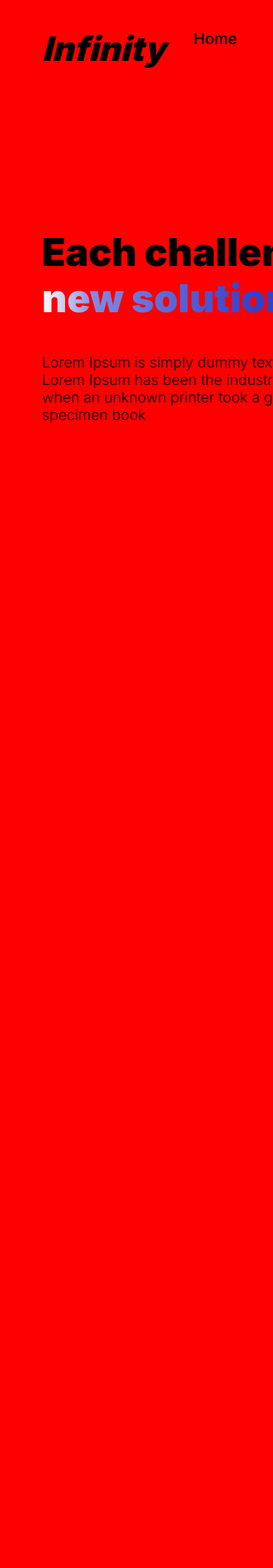
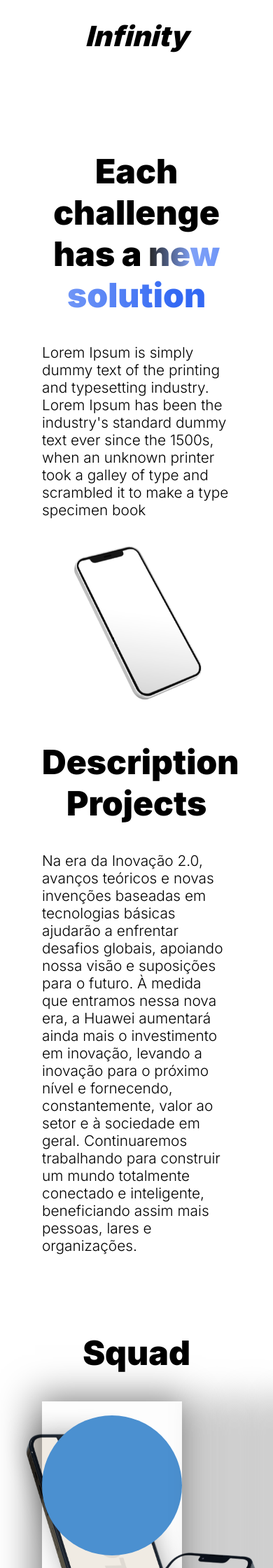
Before and after one commit to ViniciusCuest/Infinity-squad-website, a PHP site: page / in a window 390 px wide. Shown: the top 2240 px of the page at 70% size. Before the commit the page ends 605 px from the top, so only its background shows below. Run offline with PHP 8.4, Linux system fonts and the light colour scheme.

Commit message:
Fixed nav funcionality and add some responsive rules

```diff
--- a/index.html
+++ b/index.html
@@ -15,16 +15,25 @@
    <title>Infinity • Landing</title>
 </head>
 
-<body>
+<body id="body">
+   <!-- Home -->
    <main class="wrapper">
       <header class="header">
          <h1 class="logo">Infinity</h1>
          <nav class="navigation">
-            <ul class="list-navigator">
-               <li class="active">Home</li>
-               <li>Projects</li>
-               <li>Blog</li>
-               <li>Contact Us</li>
+            <ul id="list" class="list-navigator">
+               <li id="0" class="active" onclick="changeIndex(event);">
+                  Home
+               </li>
+               <li id="1" class="" onclick="changeIndex(event);">
+                  Projects
+               </li>
+               <li id="2" class=""  onclick="changeIndex(event);">
+                  Blog
+               </li>
+               <li id="3" class="" onclick="changeIndex(event);">
+                  Contact Us
+               </li>
             </ul>
             <button id="mode" class="switch-theme">
                <span id="icon-mode" class="material-symbols-rounded"></span>
@@ -34,30 +43,77 @@
       <main class="content">
          <section>
             <h1 class="heading">Each challenge has a
-               <span class="heading-gradient"><br>new solution<span>
+               <span class="heading-gradient"><br id="web">new solution<span>
             </h1>
-            <p class="description">Lorem Ipsum is simply dummy text of the printing and typesetting industry. Lorem Ipsum has been the industry's standard dummy text ever since the 1500s, when an unknown printer took a galley of type and scrambled it to make a type specimen book</p>
+            <p class="description">Lorem Ipsum is simply dummy text of the printing and typesetting industry. Lorem
+               Ipsum has been the industry's standard dummy text ever since the 1500s, when an unknown printer took a
+               galley of type and scrambled it to make a type specimen book</p>
          </section>
 
          <img class="image" src="./src/iphone.png" alt="image">
       </main>
       <span class="light"></span>
    </main>
+   <!-- Projecs -->
+   <main class="wrapper">
+      <main class="content">
+         <section>
+            <h1 class="heading">Description Projects</h1>
+            <p class="description">Na era da Inovação 2.0, avanços teóricos e novas invenções baseadas em tecnologias
+               básicas ajudarão a enfrentar desafios globais, apoiando nossa visão e suposições para o futuro. À medida
+               que entramos nessa nova era, a Huawei aumentará ainda mais o investimento em inovação, levando a inovação
+               para o próximo nível e fornecendo, constantemente, valor ao setor e à sociedade em geral. Continuaremos
+               trabalhando para construir um mundo totalmente conectado e inteligente, beneficiando assim mais pessoas,
+               lares e organizações.</p>
+         </section>
+
+         <img class="image" id="last-image" src="./src/iphone2.png" alt="image">
+      </main>
+      <span class="light"></span>
+   </main>
+   <!-- Blog -->
+   <main class="wrapper">
+      <main class="content">
+         <section>
+            <h1 class="heading">Squad</h1>
+            <p class="description"></p>
+            <section class="squad-container">
+               <div class="squad-content">
+                  <div class="profile"></div>
+                  <h1 class="profile-name">Elias</h1>
+               </div>
+               <div class="squad-content">
+
+               </div>
+               <div class="squad-content">
+
+               </div>
+               <div class="squad-content">
+
+               </div>
+            </section>
+         </section>
+      </main>
+      <span class="light"></span>
+   </main>
+   <!-- Contact us -->
+   <main class="wrapper">
+      <main class="content" id="last-content">
+         <section>
+            <h1 class="heading">Contact us</h1>
+            <p class="description"></p>
+         </section>
+         <form class="form">
+            <input class="input-box" type="text">
+            <input class="input-box" type="text">
+            <input class="input-box" type="text">
+            <textarea class="input-area" name="" id="" cols="30" rows="10"></textarea>
+            <button class="submit">Submit</button>
+         </form>
+      </main>
+      <span class="light"></span>
+   </main>
 </body>
-<script type="text/javascript">
-   const html = document.getElementById("html");
-   const icon = document.getElementById("icon-mode");
-   window.addEventListener("load", () => {
-      const mode = localStorage.getItem("mode");
-      if (mode === "dark") {
-         html.classList.add("dark");
-         icon.innerHTML = 'dark_mode';
-         return;
-      }
-      icon.innerHTML = 'light_mode';
-   });
-   window.removeEventListener("load", () => { return; });
-</script>
 <script type="text/javascript" src="./js/index.js"></script>
 
 </html>
--- a/js/index.js
+++ b/js/index.js
@@ -1,9 +1,46 @@
+let activeIndex = 0;
+
+const html = document.getElementById("html");
+const icon = document.getElementById("icon-mode");
+
 const mode = document.getElementById("mode");
+const body = document.getElementById("body");
+const list = document.getElementById("list");
+
+const sections = body.clientHeight / 4;
+
+window.addEventListener("load", () => {
+   const mode = localStorage.getItem("mode");
+   if (mode === "dark") {
+      html.classList.add("dark");
+      icon.innerHTML = 'dark_mode';
+      return;
+   }
+   icon.innerHTML = 'light_mode';
+});
+
+body.onscroll = (evt) => {
+   const currentScroll = evt.currentTarget.scrollY;
+
+}
+
+function changeIndex(e) {
+   e.preventDefault();
+   const index = e.target.attributes.id.value;
+
+   if(activeIndex != index)
+      document.getElementById(activeIndex).removeAttribute('class');
+
+   activeIndex = index;
+   html.scroll({
+      top: sections * index,
+      behavior: 'smooth'
+   });
+}
 
 function iconAnimation(theme) {
 
    mode.removeChild(mode.firstElementChild);
-
 
    let spanIcon = document.createElement('span');
    spanIcon.innerHTML = theme;
@@ -16,11 +53,13 @@ function iconAnimation(theme) {
       localStorage.setItem("mode", "dark");
       return;
    }
-      html?.classList.remove("dark");
-      localStorage.clear();
+   html?.classList.remove("dark");
+   localStorage.clear();
 }
 
 mode.addEventListener("click", () => {
    const savedMode = localStorage.getItem("mode");
    savedMode ? iconAnimation('dark_mode') : iconAnimation('light_mode');
 });
+
+window.removeEventListener("load", () => { return; });
--- a/styles/index.css
+++ b/styles/index.css
@@ -1,24 +1,27 @@
 :root {
-   --body-bg: red;
+   --body-bg: #fff;
+   --text: #000;
+   --text-gradient: linear-gradient(90deg, #000000d9 0%, rgba(115, 152, 247, 0.907943) 21.07%, rgba(12, 76, 241, 0.84) 85.86%);
 }
 
 .dark:root {
-   --body-bg: linear-gradient(142.73deg, #080809 5.2%, rgba(8, 6, 32, 0.85) 89.26%);
+   --body-bg: linear-gradient(142.73deg, #121216 5.2%, rgba(8, 6, 32, 0.85) 89.26%);
    --light: #4B90D0;
    --text: #fff;
+   --text-gradient: linear-gradient(90deg, #ffffff 0%, rgba(115, 152, 247, 0.907943) 21.07%, rgba(12, 76, 241, 0.84) 85.86%);
 }
 
 * {
    box-sizing: border-box;
+   font-family: 'Inter', sans-serif;
 }
 
 html,
 body {
    padding: 0;
    margin: 0;
-   font-family: 'Inter', sans-serif;
    font-size: 16px;
-   overflow: hidden;
+   background: var(--body-bg)
 }
 
 a,
@@ -40,7 +43,6 @@ button {
    display: flex;
    height: 100vh;
    width: 100%;
-   background: var(--body-bg)
 }
 
 .light {
@@ -57,7 +59,7 @@ button {
 }
 
 .header {
-   position: absolute;
+   position: fixed;
    top: 0;
    height: auto;
    display: flex;
@@ -66,6 +68,11 @@ button {
    justify-content: space-between;
    width: 100%;
    padding: .5em 3.75em;
+   z-index: 10;
+}
+
+.hamburguer {
+   display: none;
 }
 
 .logo {
@@ -86,6 +93,7 @@ button {
    font-weight: 500;
    font-size: 1.375rem;
    padding-bottom: .25rem;
+   cursor: pointer;
 }
 
 .list-navigator li.active {
@@ -138,34 +146,306 @@ button {
    margin-top: -30px;
    width: 50%;
    z-index: 5;
+   object-fit: contain;
 }
 
 .heading-gradient {
-   background: linear-gradient(90deg, #FFFFFF 0%, rgba(115, 152, 247, 0.907943) 21.07%, rgba(12, 76, 241, 0.84) 85.86%);
+   background: var(--text-gradient);
    -webkit-background-clip: text;
    -webkit-text-fill-color: transparent;
    background-clip: text;
+}
+
+.form {
+   display: flex;
+   flex-direction: column;
+   align-items: center;
+   height: auto;
+   gap: 24px;
+   border-radius: 8px;
+   width: 30%;
+   height: calc(100% - 60px);
+   padding: 2.9em 4.375em;
+   background: rgba(217, 217, 217, 0.05);
+   box-shadow: 0px 4px 50px 10px rgba(0, 0, 0, 0.5);
+   z-index: 10;
+   margin-right: 10em;
+
+}
+
+.squad-container {
+   display: flex;
+   width: 100%;
+   gap: 50px;
+   flex-direction: row;
+   align-items: center;
+   justify-content: space-around;
+}
+
+.squad-content {
+   display: flex;
+   flex-direction: column;
+   align-items: center;
+   padding: 20px 0;
+   height: 500px;
+   width: 350px;
+   background: rgba(217, 217, 217, 0.05);
+   box-shadow: 0px 4px 50px 10px rgba(0, 0, 0, 0.5);
+   z-index: 10;
+}
+
+.profile {
+   width: 200px;
+   height: 200px;
+   background-color: #4B90D0;
+   border-radius: 50%;
+}
+
+.profile-name {
+   color: var(--text);
+   font-size: 2rem;
+}
+
+.input-box {
+   height: 2.75em;
+   width: 100%;
+   font-size: 1rem;
+   border-radius: 6px;
+   padding: 4px 10px;
+   outline: none;
+   border: 0;
+}
+
+.submit {
+   display: flex;
+   justify-content: center;
+   align-items: center;
+   background-color: #D9D9D9;
+   border-radius: 8px;
+   height: 2.5em;
+   width: 70%;
+   font-size: 1rem;
+   cursor: pointer;
+}
+
+.input-area {
+   height: 20.5em;
+   width: 100%;
+   margin-top: 28px;
+   font-size: 1rem;
+   outline: none;
+   border-radius: 6px;
+   padding: 10px;
 }
 
 .theme-mode {
    animation: icon-animation 150ms linear;
 }
 
-@media (min-width: 640px) {}
+@media (max-width: 640px) {
 
-@media (min-width: 768px) {}
+   .wrapper {
+      position: relative;
+      display: flex;
+      width: 100vw;
+   }
 
-@media (min-width: 1024px) {}
+   .light {
+      position: fixed;
+      transform: translate(130%, -50%);
+      height: 50%;
+      width: 50%;
+   }
 
-@media (min-width: 1280px) {}
+   .header {
+      justify-content: center;
+      padding: 0 3.75em;
+   }
 
-@media (min-width: 1536px) {}
+   .hamburguer {
+      display: block;
+      position: absolute;
+      margin-right: 30px;
+      right: 0;
+   }
+
+   .hamburguer-menu {
+      position: fixed;
+      background-color: #fff;
+      transform: translate(13%, 50%);
+      width: 80%;
+      height: 200px;
+      top: 0;
+      border-radius: 6px;
+      z-index: 20;
+   }
+
+   .hamburguer>span {
+      font-size: 37px;
+      color: white;
+   }
+
+   .logo {
+      color: var(--text);
+      font-size: 2.5rem;
+      font-weight: 800;
+      font-style: italic;
+   }
+
+   .navigation {
+      display: none;
+   }
+
+   .list-navigator li {
+      font-weight: 500;
+      font-size: 1.375rem;
+      padding-bottom: .25rem;
+      cursor: pointer;
+   }
+
+   .list-navigator li.active {
+      border-bottom: .25rem solid var(--text);
+   }
+
+   .list-navigator li+li {
+      margin-left: 3.625em;
+   }
+
+   .list-navigator li:last-child {
+      margin-right: 3.625em;
+   }
+
+   .switch-theme {
+      margin-left: auto;
+      cursor: pointer;
+   }
+
+   .switch-theme span {
+      font-size: 2.5rem;
+      color: var(--text);
+   }
+
+   .content {
+      flex-direction: column;
+      padding: 0 3.75em;
+
+   }
+
+   #last-content {
+      padding: 0 30px;
+      margin-top: 0;
+   }
+
+   #last-content .form {
+      height: 70%;
+      padding: 30px;
+      margin-bottom: 80px;
+   }
+
+
+   .heading {
+      font-size: 3em;
+      font-weight: 900;
+      color: var(--text);
+      margin-top: 4rem;
+      text-align: center;
+   }
+
+   #web {
+      display: none;
+   }
+
+   .description {
+      width: auto;
+      color: var(--text);
+      font-size: 1.3rem;
+      font-weight: 300;
+   }
+
+   .image {
+      margin-top: 0;
+      width: 100vw;
+      margin-left: -3.75em;
+   }
+
+   #last-image {
+      margin-top: 10em;
+   }
+
+   .heading-gradient {
+      background: var(--text-gradient);
+      -webkit-background-clip: text;
+      -webkit-text-fill-color: transparent;
+      background-clip: text;
+   }
+
+   .form {
+      display: flex;
+      flex-direction: column;
+      align-items: center;
+      height: auto;
+      gap: 24px;
+      border-radius: 8px;
+      width: 100%;
+      height: calc(100% - 60px);
+      padding: 2.9em 0;
+      background: rgba(217, 217, 217, 0.05);
+      box-shadow: 0px 4px 50px 10px rgba(0, 0, 0, 0.5);
+      z-index: 10;
+      margin-right: 10em;
+   }
+
+   .input-box {
+      height: 2.75em;
+      width: 100%;
+      font-size: 1rem;
+      border-radius: 6px;
+      padding: 4px 10px;
+      outline: none;
+      border: 0;
+   }
+
+   .submit {
+      display: flex;
+      justify-content: center;
+      align-items: center;
+      background-color: #D9D9D9;
+      border-radius: 8px;
+      height: 2.5em;
+      width: 70%;
+      font-size: 1rem;
+      cursor: pointer;
+   }
+
+   .input-area {
+      height: 20.5em;
+      width: 100%;
+      margin-top: 28px;
+      font-size: 1rem;
+      outline: none;
+      border-radius: 6px;
+      padding: 10px;
+   }
+
+   .theme-mode {
+      animation: icon-animation 150ms linear;
+   }
+}
+
+@media (max-width: 768px) {}
+
+@media (max-width: 1024px) {}
+
+@media (max-width: 1280px) {}
+
+@media (max-width: 1536px) {}
 
 @keyframes icon-animation {
    from {
       transform: scale(0);
       opacity: 0;
    }
+
    to {
       transform: scale(1);
       opacity: 1;
```
Also changed, not shown: src/iphone2.png (added). Lines whose indentation alone changed are shown as unchanged.
